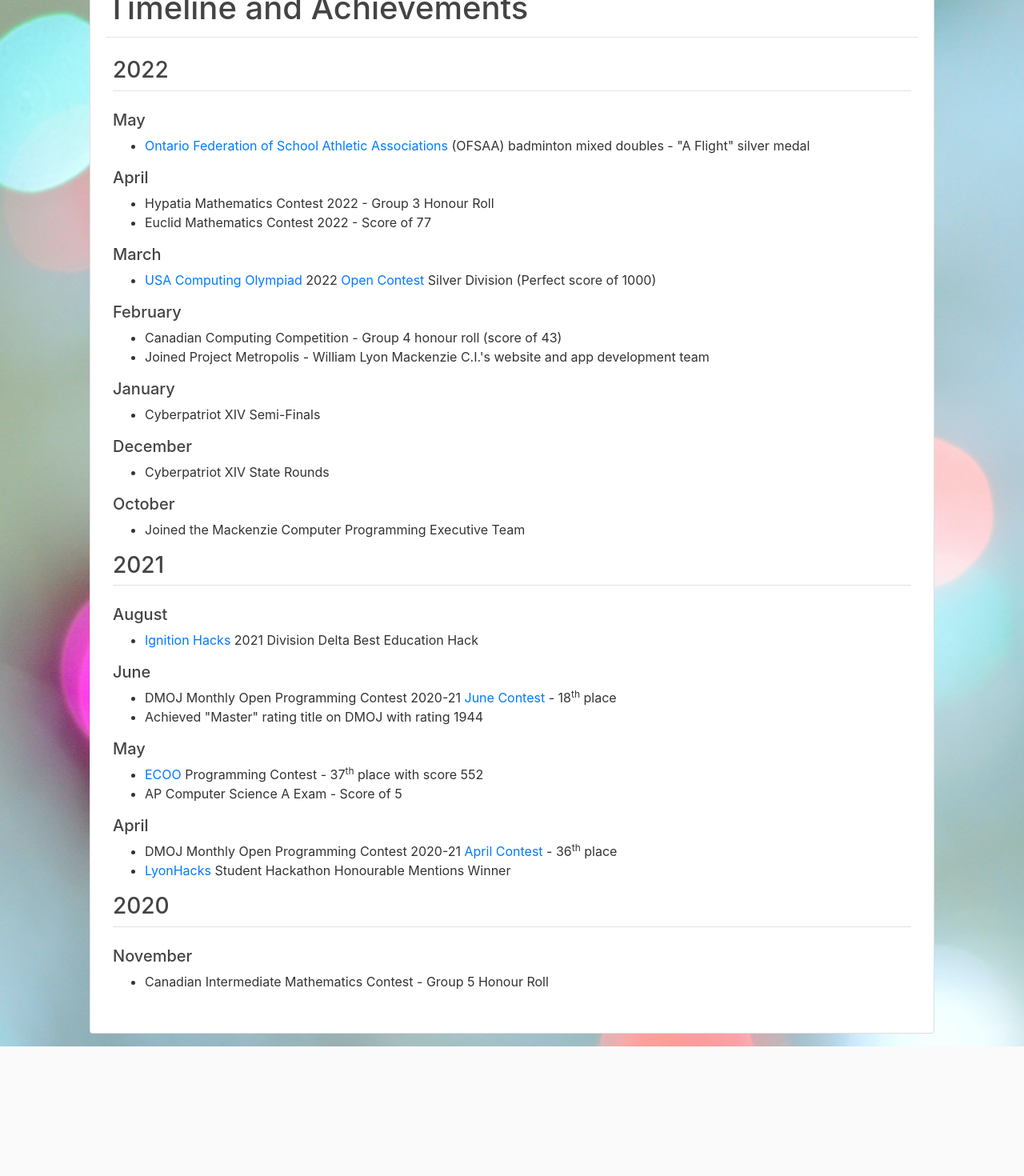
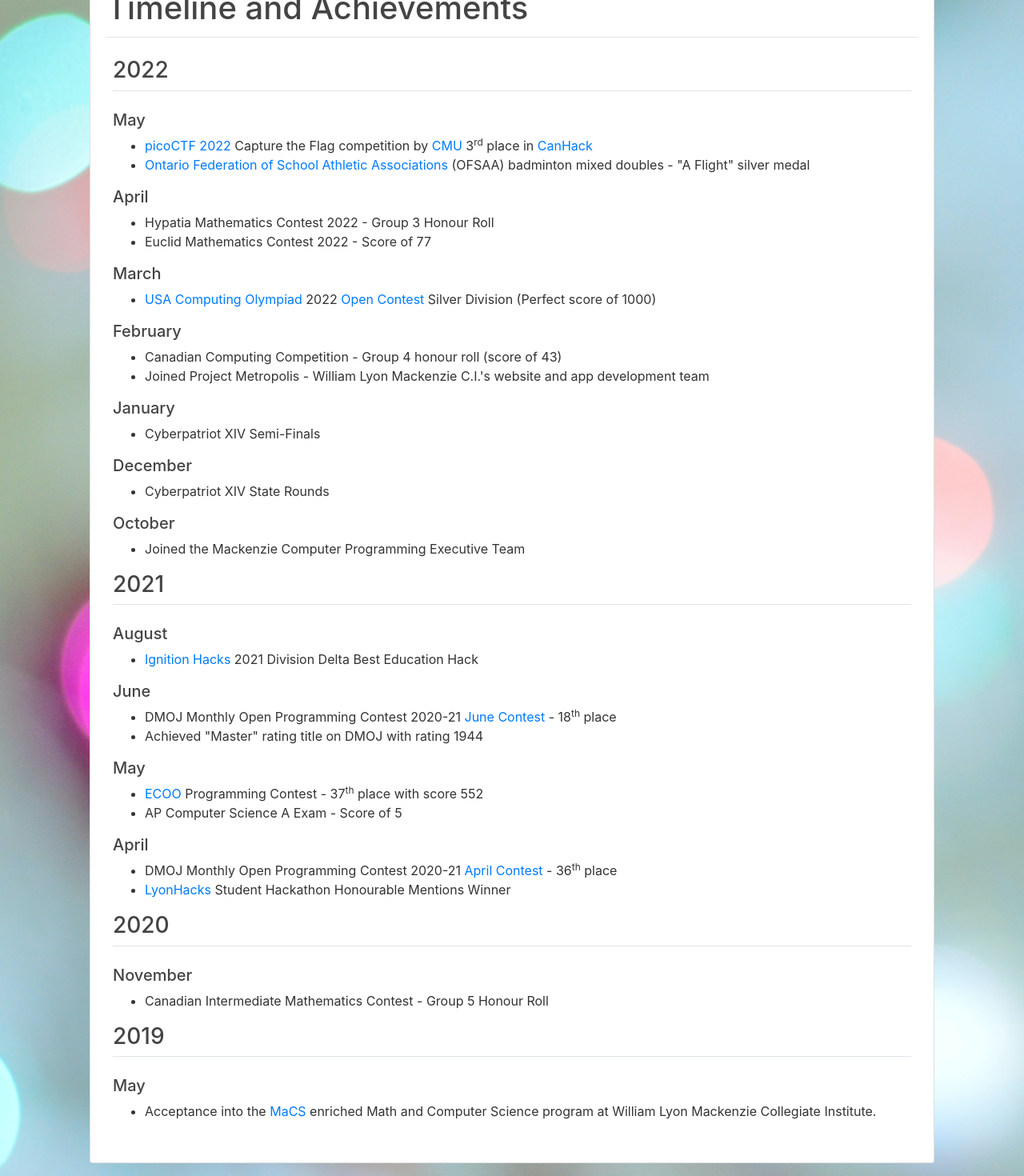
Before and after one commit to ji-mmyliu/personal-site, a React (Vite) app: page /achievements in a window 1280 px wide. Shown: the part 131-1601 px from the top of the page at 80% size. Before the commit the page ends 1439 px from the top, so only its background shows below. Built offline with nearby package versions, Linux system fonts and the light colour scheme.

Commit message:
Add picoCTF and MaCS

```diff
--- a/src/components/achievements/index.tsx
+++ b/src/components/achievements/index.tsx
@@ -14,7 +14,8 @@
 
                         <h5>May</h5>
                         <ul>
-                            <li><a href="https://www.ofsaa.on.ca/badminton">Ontario Federation of School Athletic Associations</a> (OFSAA) badminton mixed doubles - "A Flight" silver medal</li>
+                            <li><a href="https://play.picoctf.org/events/70" target="_blank">picoCTF 2022</a> Capture the Flag competition by <a href="https://www.cmu.edu/" target="_blank">CMU</a> 3<sup>rd</sup> place in <a href="https://discover.rbcroyalbank.com/canhack-2022-teaching-students-cyber-security-skills-through-friendly-competition/" target="_blank">CanHack</a></li>
+                            <li><a href="https://www.ofsaa.on.ca/badminton" target="_blank">Ontario Federation of School Athletic Associations</a> (OFSAA) badminton mixed doubles - "A Flight" silver medal</li>
                         </ul>
 
                         <h5>April</h5>
@@ -25,7 +26,7 @@
 
                         <h5>March</h5>
                         <ul>
-                            <li><a href="http://usaco.org">USA Computing Olympiad</a> 2022 <a href="http://usaco.org/index.php?page=open22results">Open Contest</a> Silver Division (Perfect score of 1000)</li>
+                            <li><a href="http://usaco.org" target="_blank">USA Computing Olympiad</a> 2022 <a href="http://usaco.org/index.php?page=open22results" target="_blank">Open Contest</a> Silver Division (Perfect score of 1000)</li>
                         </ul>
 
                         <h5>February</h5>
@@ -52,24 +53,24 @@
                         <legend className="border-bottom mb-4"><h3>2021</h3></legend>
                         <h5>August</h5>
                         <ul>
-                            <li><a href="https://ignition-hacks-2021.devpost.com/">Ignition Hacks</a> 2021 Division Delta Best Education Hack</li>
+                            <li><a href="https://ignition-hacks-2021.devpost.com/" target="_blank">Ignition Hacks</a> 2021 Division Delta Best Education Hack</li>
                         </ul>
 
                         <h5>June</h5>
                         <ul>
-                            <li>DMOJ Monthly Open Programming Contest 2020-21 <a href="https://dmoj.ca/contest/dmopc20c7">June Contest</a> - 18<sup>th</sup> place</li>
+                            <li>DMOJ Monthly Open Programming Contest 2020-21 <a href="https://dmoj.ca/contest/dmopc20c7" target="_blank">June Contest</a> - 18<sup>th</sup> place</li>
                             <li>Achieved "Master" rating title on DMOJ with rating 1944</li>
                         </ul>
 
                         <h5>May</h5>
                         <ul>
-                            <li><a href="https://ecoo.mcpt.ca/">ECOO</a> Programming Contest - 37<sup>th</sup> place with score 552</li>
+                            <li><a href="https://ecoo.mcpt.ca/" target="_blank">ECOO</a> Programming Contest - 37<sup>th</sup> place with score 552</li>
                             <li>AP Computer Science A Exam - Score of 5</li>
                         </ul>
 
                         <h5>April</h5>
                         <ul>
-                            <li>DMOJ Monthly Open Programming Contest 2020-21 <a href="https://dmoj.ca/contest/dmopc20c5">April Contest</a> - 36<sup>th</sup> place</li>
+                            <li>DMOJ Monthly Open Programming Contest 2020-21 <a href="https://dmoj.ca/contest/dmopc20c5" target="_blank">April Contest</a> - 36<sup>th</sup> place</li>
                             <li><a href="https://lyonhacks.devpost.com/">LyonHacks</a> Student Hackathon Honourable Mentions Winner</li>
                         </ul>
 
@@ -78,6 +79,12 @@
                         <ul>
                             <li>Canadian Intermediate Mathematics Contest - Group 5 Honour Roll</li>
                         </ul>
+
+                        <legend className="border-bottom mb-4"><h3>2019</h3></legend>
+                        <h5>May</h5>
+                        <ul>
+                            <li>Acceptance into the <a href="http://wlmac.ca/macsprogram/" target="_blank">MaCS</a> enriched Math and Computer Science program at William Lyon Mackenzie Collegiate Institute.</li>
+                        </ul>
                     </div>
                 </div>
             </article>
```
